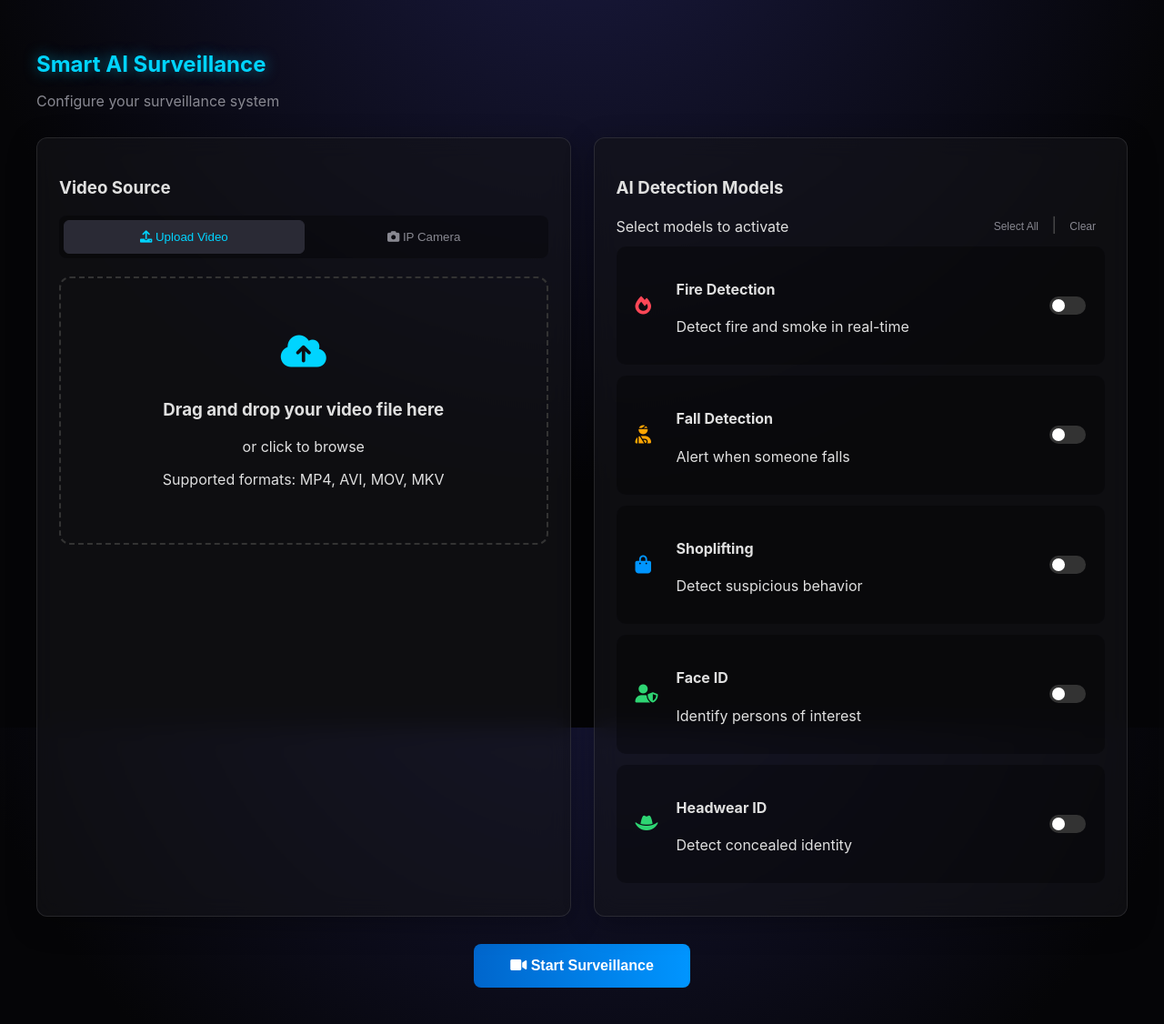
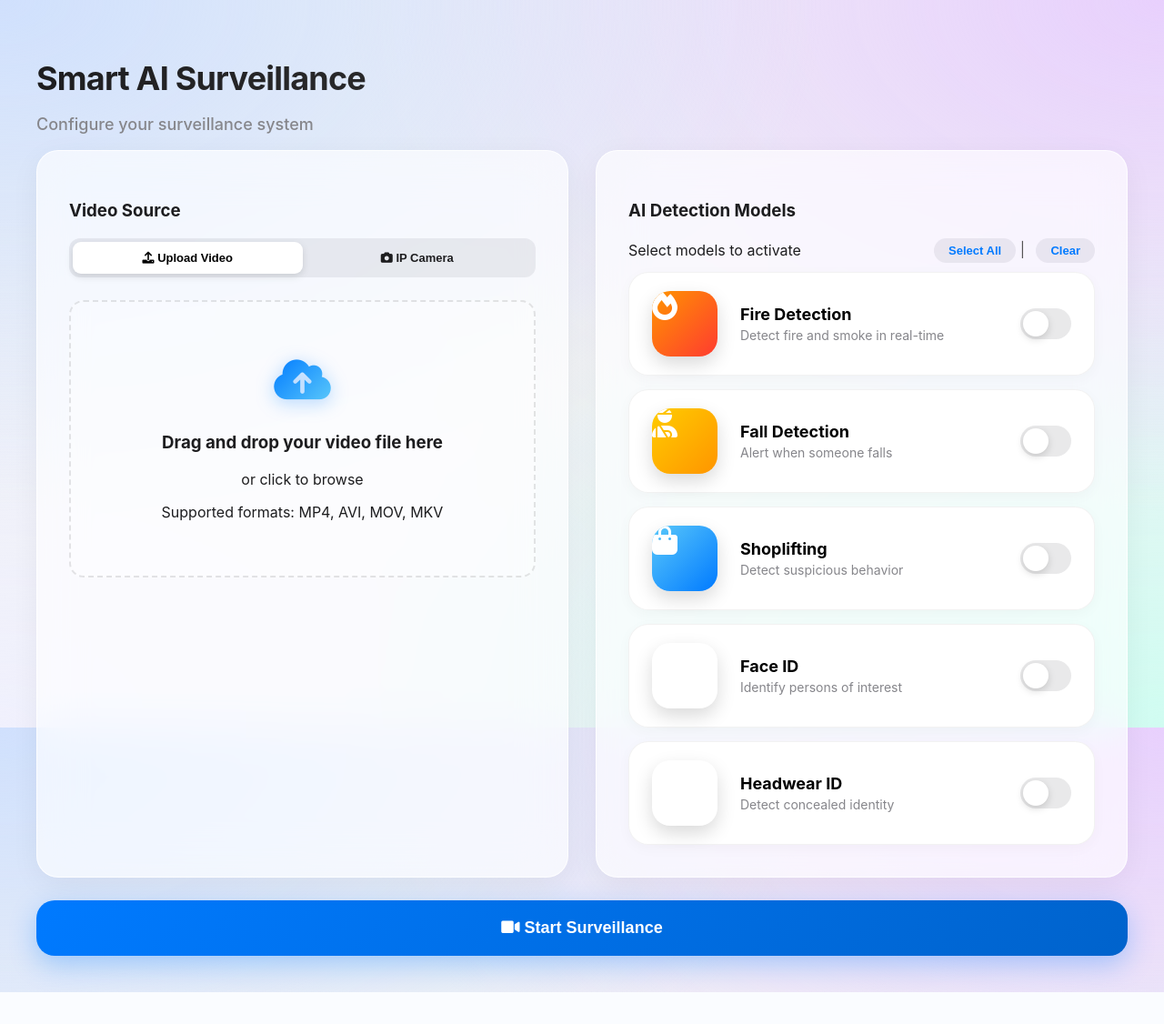
Before and after one commit to Lim1003/FYP_SurveillanceSystem, a Flask app: page / in a window 1280 px wide. Shown: the whole page at 91% size. After the commit the page ends 1091 px from the top, so only its background shows below. Run offline with Flask 3, Linux system fonts and the light colour scheme.

Commit message:
Add files via upload

```diff
--- a/static/css/style.css
+++ b/static/css/style.css
@@ -1,124 +1,272 @@
 :root {
-    --bg-deep: #050507;
-    /* [UPDATED] Stronger Tech Gradient */
-    --bg-gradient: radial-gradient(circle at 50% -20%, #1a1a40 0%, #050507 60%);
-    --panel-bg: rgba(20, 20, 25, 0.6);
-    --accent-blue: #0095ff;
-    --accent-cyan: #00d4ff;
-    --text-main: #e0e0e0;
-    --text-dim: #888891;
-    --critical: #ff4757;
-    --warning: #ffa502;
-    --border: #2a2a35;
-    --hover-glow: 0 0 15px rgba(0, 149, 255, 0.3);
-    --backdrop: blur(12px);
+    /* macOS Light Theme Palette */
+    --bg-base: #f0f2f5;
+    /* Liquid Mesh Gradient Background */
+    --bg-gradient: radial-gradient(at 0% 0%, rgba(200, 220, 255, 0.8) 0px, transparent 50%),
+                   radial-gradient(at 100% 0%, rgba(230, 200, 255, 0.8) 0px, transparent 50%),
+                   radial-gradient(at 100% 100%, rgba(200, 255, 240, 0.8) 0px, transparent 50%),
+                   radial-gradient(at 0% 100%, rgba(240, 240, 255, 0.8) 0px, transparent 50%);
+
+    /* Frosted Glass (White) */
+    --panel-bg: rgba(255, 255, 255, 0.65);
+    --glass-border: rgba(255, 255, 255, 0.8);
+    --glass-highlight: rgba(255, 255, 255, 0.9);
+
+    /* Typography */
+    --text-main: #1d1d1f;
+    --text-dim: #86868b;
+
+    /* System Accents */
+    --accent-primary: #007AFF;
+    --accent-glow: rgba(0, 122, 255, 0.3);
+    --critical: #FF3B30;
+    --warning: #FF9500;
+    --success: #34C759;
+
+    /* Properties */
+    --radius-l: 24px;
+    --radius-m: 16px;
+    --backdrop: blur(25px) saturate(120%);
+    --shadow-soft: 0 8px 32px rgba(0, 0, 0, 0.05);
+    --shadow-hover: 0 12px 40px rgba(0, 0, 0, 0.08);
 }
 
 body {
-    background: var(--bg-deep);
+    background-color: var(--bg-base);
     background-image: var(--bg-gradient);
-    background-attachment: fixed; /* Keep gradient fixed when scrolling */
+    background-attachment: fixed;
     background-size: cover;
     color: var(--text-main);
-    font-family: 'Inter', -apple-system, sans-serif;
+    font-family: -apple-system, BlinkMacSystemFont, "SF Pro Text", "Helvetica Neue", sans-serif;
     margin: 0;
     min-height: 100vh;
+    overflow-x: hidden;
 }
 
-.container { padding: 40px; }
+.container { max-width: 1400px; margin: 0 auto; padding: 40px; }
 
-h1 { font-size: 24px; color: var(--accent-cyan); margin-bottom: 5px; text-shadow: 0 0 15px rgba(0, 212, 255, 0.5); }
-.header-section { margin-bottom: 30px; }
-.header-section p { color: var(--text-dim); }
+h1 {
+    font-weight: 700; font-size: 36px; letter-spacing: -0.8px;
+    background: linear-gradient(135deg, #1d1d1f 0%, #434344 100%);
+    -webkit-background-clip: text; -webkit-text-fill-color: transparent;
+    margin-bottom: 5px;
+}
 
-/* Glassmorphism Panels */
+.header-section p { color: var(--text-dim); font-size: 18px; font-weight: 500; }
+
+/* --- GLASS PANELS --- */
 .glass-panel {
     background: var(--panel-bg);
-    border: 1px solid rgba(255, 255, 255, 0.1);
-    border-radius: 12px;
-    padding: 24px;
     backdrop-filter: var(--backdrop);
-    box-shadow: 0 8px 32px rgba(0, 0, 0, 0.3);
+    -webkit-backdrop-filter: var(--backdrop);
+    border: 1px solid var(--glass-border);
+    border-radius: var(--radius-l);
+    padding: 35px;
+    box-shadow: var(--shadow-soft);
+    transition: transform 0.3s ease, box-shadow 0.3s ease;
+}
+.glass-panel:hover { box-shadow: var(--shadow-hover); }
+
+.main-layout { display: grid; grid-template-columns: 1fr 1fr; gap: 30px; }
+
+/* --- TABS --- */
+.tabs {
+    background: rgba(118, 118, 128, 0.12);
+    padding: 4px; border-radius: 12px; display: flex; margin-bottom: 25px;
+}
+.tab-btn {
+    flex: 1; padding: 10px; border: none; background: transparent;
+    color: var(--text-main); font-weight: 600; font-size: 13px;
+    border-radius: 9px; cursor: pointer; transition: all 0.2s ease;
+}
+.tab-btn:hover { background: rgba(255,255,255,0.5); }
+.tab-btn.active { background: #FFFFFF; color: #000; box-shadow: 0 3px 8px rgba(0,0,0,0.12); }
+
+/* --- UPLOAD ZONE --- */
+.upload-zone {
+    border: 2px dashed rgba(0,0,0,0.1);
+    border-radius: var(--radius-m);
+    padding: 60px 20px;
+    text-align: center;
+    background: rgba(255,255,255,0.3);
+    transition: 0.3s;
+    position: relative;
+    cursor: pointer;
+}
+.upload-zone:hover { border-color: var(--accent-primary); background: rgba(255,255,255,0.6); }
+
+/* --- REMOVE FILE BUTTON --- */
+.remove-file-btn {
+    position: absolute; top: 15px; right: 15px;
+    background: #FF3B30; color: white; border: none;
+    border-radius: 50%; width: 28px; height: 28px;
+    cursor: pointer;
+    display: none;
+    align-items: center; justify-content: center;
+    box-shadow: 0 4px 10px rgba(255, 59, 48, 0.3);
+    transition: 0.2s;
+    z-index: 10;
+}
+.remove-file-btn:hover { transform: scale(1.1); }
+
+.upload-icon {
+    font-size: 50px;
+    background: linear-gradient(135deg, var(--accent-primary), #5AC8FA);
+    -webkit-background-clip: text; -webkit-text-fill-color: transparent;
+    margin-bottom: 15px;
+    filter: drop-shadow(0 4px 10px var(--accent-glow));
 }
 
-.main-layout { display: grid; grid-template-columns: 1fr 1fr; gap: 25px; }
-
-/* Tabs & Inputs */
-.tabs { display: flex; background: rgba(0,0,0,0.3); padding: 5px; border-radius: 8px; margin-bottom: 20px; }
-.tab-btn { flex: 1; padding: 10px; border: none; background: transparent; color: var(--text-dim); cursor: pointer; border-radius: 6px; transition: 0.3s; }
-.tab-btn:hover { color: white; background: rgba(255,255,255,0.05); }
-.tab-btn.active { background: #2a2a35; color: var(--accent-cyan); border: 1px solid var(--border); }
-
-.upload-zone { border: 2px dashed #333; border-radius: 12px; padding: 60px 20px; text-align: center; transition: 0.3s; position: relative; }
-.upload-zone:hover { border-color: var(--accent-blue); background: rgba(0, 149, 255, 0.05); }
-.upload-icon { font-size: 40px; color: var(--accent-cyan); margin-bottom: 15px; }
-
-.remove-file-btn {
-    position: absolute; top: 10px; right: 10px;
-    background: #ff4757; color: white; border: none;
-    border-radius: 50%; width: 25px; height: 25px;
-    cursor: pointer; display: none; align-items: center; justify-content: center;
+/* --- INPUTS & BUTTONS --- */
+.input-group label { font-size: 13px; color: var(--text-dim); margin-left: 5px; margin-bottom: 6px; display: block; font-weight: 600; }
+.rtsp-input {
+    width: 100%; box-sizing: border-box;
+    background: rgba(255,255,255,0.6);
+    border: 1px solid rgba(0,0,0,0.1);
+    border-radius: 14px;
+    padding: 16px;
+    color: var(--text-main);
+    font-size: 16px;
+    transition: 0.2s;
+}
+.rtsp-input:focus {
+    outline: none; background: #fff;
+    border-color: var(--accent-primary);
+    box-shadow: 0 0 0 4px rgba(0, 122, 255, 0.15);
 }
 
-/* Inputs */
-.input-group { display: flex; flex-direction: column; gap: 8px; margin-bottom: 20px; }
-.rtsp-input { background: rgba(0,0,0,0.5); border: 1px solid var(--border); padding: 12px; color: white; border-radius: 6px; width: 93%; }
-.rtsp-input:focus { border-color: var(--accent-cyan); outline: none; }
-.rtsp-input:disabled { background: rgba(46, 213, 115, 0.1); border-color: #2ed573; color: #2ed573; opacity: 1; }
+.control-link {
+    background: rgba(118, 118, 128, 0.12);
+    color: var(--accent-primary);
+    border: none;
+    padding: 6px 16px;
+    border-radius: 16px;
+    font-size: 13px;
+    font-weight: 600;
+    cursor: pointer;
+    transition: 0.2s;
+    margin-left: 8px;
+}
+.control-link:hover { background: rgba(0, 122, 255, 0.15); transform: translateY(-1px); }
 
-/* [NEW] Control Links (Cancel Webcam, Select All) */
-.control-link {
-    background: transparent; border: none; color: var(--text-dim);
-    font-size: 12px; cursor: pointer; padding: 5px 10px; border-radius: 4px; transition: 0.2s;
+/* --- FIXED CANCEL BUTTON --- */
+/* Enforce strict display rules to prevent it showing up early */
+#cancelWebcamBtn {
+    display: none;
 }
-.control-link:hover { color: white; background: rgba(255,255,255,0.1); }
-.cancel-webcam { color: #ff4757; margin-left: 10px; display: none; } /* Hidden by default */
+.cancel-webcam {
+    color: #FF3B30 !important;
+    background: rgba(255, 59, 48, 0.1) !important;
+}
+.cancel-webcam:hover { background: rgba(255, 59, 48, 0.2) !important; }
 
-/* Models */
-.model-row { display: flex; justify-content: space-between; align-items: center; background: rgba(0,0,0,0.3); margin-bottom: 12px; padding: 15px 20px; border-radius: 10px; border: 1px solid transparent; transition: 0.3s; cursor: pointer; }
-.model-row:hover { background: rgba(255,255,255,0.05); border-color: var(--accent-blue); transform: translateX(5px); }
-.model-info { display: flex; align-items: center; gap: 15px; }
-.model-icon { font-size: 20px; width: 30px; }
-.fire { color: #ff4757; } .fall { color: #ffa502; } .theft { color: #0095ff; } .face { color: #2ed573; }
+.back-link {
+    background: rgba(255,255,255,0.7); color: var(--accent-primary);
+    padding: 10px 20px; border-radius: 30px; border: 1px solid rgba(0,0,0,0.05);
+    font-weight: 600; cursor: pointer; margin-bottom: 20px; display: inline-flex; align-items: center; gap: 8px;
+}
 
-.switch { position: relative; width: 40px; height: 20px; }
+/* --- IMPROVED MODEL ICONS --- */
+.model-list { display: flex; flex-direction: column; gap: 15px; }
+
+.model-row {
+    display: flex; justify-content: space-between; align-items: center;
+    background: #FFFFFF; padding: 20px 25px;
+    border-radius: 22px; border: 1px solid rgba(0,0,0,0.05);
+    box-shadow: 0 4px 15px rgba(0,0,0,0.03); transition: 0.3s;
+}
+.model-row:hover { transform: scale(1.02); box-shadow: 0 10px 25px rgba(0,0,0,0.08); }
+
+.model-info { display: flex; align-items: center; gap: 25px; }
+
+/* FIX: Better fit for the icon inside the box */
+.model-icon {
+    width: 72px;
+    height: 72px;
+    border-radius: 20px;
+    display: flex;
+    align-items: center;
+    justify-content: center; /* Ensures the icon is perfectly centered */
+    font-size: 32px; /* Reduced from 40px to allow breathing room */
+    color: #fff;
+    box-shadow: 0 8px 20px rgba(0,0,0,0.15);
+    flex-shrink: 0;
+    overflow: hidden; /* Prevents overflow if something goes wrong */
+}
+
+.model-icon.fire { background: linear-gradient(135deg, #FF9500, #FF3B30); }
+.model-icon.fall { background: linear-gradient(135deg, #FFCC00, #FF9500); }
+.model-icon.theft { background: linear-gradient(135deg, #5AC8FA, #007AFF); }
+
+.model-info h4 { margin: 0; font-size: 18px; font-weight: 700; color: #000; }
+.model-info p { margin: 4px 0 0; font-size: 14px; color: var(--text-dim); }
+
+/* --- SWITCH --- */
+.switch { position: relative; width: 56px; height: 34px; }
 .switch input { opacity: 0; width: 0; height: 0; }
-.slider { position: absolute; cursor: pointer; top: 0; left: 0; right: 0; bottom: 0; background-color: #333; transition: .4s; border-radius: 20px; }
-.slider:before { position: absolute; content: ""; height: 14px; width: 14px; left: 3px; bottom: 3px; background-color: white; transition: .4s; border-radius: 50%; }
-input:checked + .slider { background-color: var(--accent-blue); }
-input:checked + .slider:before { transform: translateX(20px); }
+.slider {
+    position: absolute; cursor: pointer; top: 0; left: 0; right: 0; bottom: 0;
+    background-color: #e9e9ea; transition: .4s; border-radius: 34px;
+}
+.slider:before {
+    position: absolute; content: ""; height: 28px; width: 28px;
+    left: 3px; bottom: 3px; background-color: white; transition: .4s;
+    border-radius: 50%; box-shadow: 0 3px 8px rgba(0,0,0,0.15);
+}
+input:checked + .slider { background-color: var(--success); }
+input:checked + .slider:before { transform: translateX(22px); }
 
-/* Start Button */
-.footer-action { margin-top: 30px; text-align: center; }
-.start-btn { background: linear-gradient(90deg, #0066cc, #0095ff); color: white; border: none; padding: 15px 40px; border-radius: 8px; font-weight: 600; cursor: pointer; font-size: 16px; transition: 0.3s; }
-.start-btn:hover { transform: translateY(-2px); box-shadow: 0 0 25px rgba(0, 149, 255, 0.4); }
+/* --- START BUTTON --- */
+.start-btn {
+    background: linear-gradient(135deg, #007AFF, #0063CC);
+    color: white; width: 100%; padding: 20px;
+    border-radius: 20px; font-size: 18px; font-weight: 700;
+    border: none; cursor: pointer; transition: 0.3s; margin-top: 25px;
+    box-shadow: 0 10px 30px rgba(0, 122, 255, 0.3);
+}
+.start-btn:hover { transform: scale(1.02); box-shadow: 0 15px 40px rgba(0, 122, 255, 0.4); }
 
-/* Dashboard */
-.dashboard-main { display: grid; grid-template-columns: 1fr 350px; gap: 20px; }
-.stats-bar { display: flex; gap: 15px; margin-bottom: 20px; }
-.stat-card { flex: 1; background: var(--panel-bg); padding: 20px; border-radius: 10px; display: flex; align-items: center; gap: 15px; border: 1px solid var(--border); }
-.stat-card strong { font-size: 20px; color: var(--accent-cyan); }
-
-/* [UPDATED] Video Wrapper Limit */
-.video-container { display: flex; flex-direction: column; align-items: center; }
+/* --- DASHBOARD & ALERTS --- */
+.dashboard-main { display: grid; grid-template-columns: 1fr 380px; gap: 30px; }
 .video-wrapper {
-    position: relative; background: #000; border-radius: 12px; overflow: hidden; border: 1px solid var(--border);
-    width: 100%;
-    /* Limit height to prevent fullscreen explosion */
-    max-height: 75vh;
+    background: #000; border-radius: 24px; overflow: hidden;
+    position: relative; box-shadow: 0 25px 60px rgba(0,0,0,0.15);
     aspect-ratio: 16/9;
 }
+.overlay-tag {
+    position: absolute; top: 20px; left: 20px;
+    background: rgba(255,255,255,0.8); backdrop-filter: blur(10px);
+    color: #000; padding: 6px 14px; border-radius: 12px;
+    font-weight: 700; font-size: 12px;
+}
+.alert-panel {
+    background: var(--panel-bg); backdrop-filter: var(--backdrop);
+    border-radius: 24px; padding: 24px; border: 1px solid var(--glass-border);
+    max-height: 80vh; display: flex; flex-direction: column;
+}
+.alert-list {
+    overflow-y: auto; max-height: 60vh; padding-right: 5px;
+}
+/* Scrollbar styling for alert list */
+.alert-list::-webkit-scrollbar { width: 6px; }
+.alert-list::-webkit-scrollbar-thumb { background: rgba(0,0,0,0.2); border-radius: 3px; }
 
-.alert-card { display: flex; align-items: center; gap: 10px; background: rgba(255,255,255,0.03); padding: 10px; border-radius: 8px; margin-bottom: 10px; border-left: 4px solid #333; transition: 0.2s; cursor: pointer; }
-.alert-card:hover { background: rgba(255,255,255,0.08); }
+.alert-card {
+    display: flex; align-items: center; gap: 15px;
+    background: #FFFFFF; padding: 15px;
+    border-radius: 18px; margin-bottom: 12px;
+    box-shadow: 0 4px 12px rgba(0,0,0,0.03); transition: 0.2s;
+    border-left: 5px solid #ccc;
+    cursor: pointer;
+}
+.alert-card:hover { transform: scale(1.02); box-shadow: 0 8px 20px rgba(0,0,0,0.06); }
 .alert-card.critical { border-left-color: var(--critical); }
 .alert-card.warning { border-left-color: var(--warning); }
-.alert-thumb { width: 50px; height: 35px; background: #333; border-radius: 4px; }
+.alert-thumb { width: 50px; height: 50px; background: #eee; border-radius: 12px; flex-shrink: 0; }
+.alert-details { flex: 1; }
+.alert-details p { color: #000; margin: 0; font-weight: 600; }
+.alert-details .time { font-size: 12px; color: var(--text-dim); }
 
-.back-link { background: rgba(255, 255, 255, 0.05); border: 1px solid var(--border); color: white; padding: 8px 15px; border-radius: 20px; cursor: pointer; display: flex; align-items: center; gap: 8px; transition: 0.3s; margin-bottom: 15px; width: fit-content; }
-.back-link:hover { background: var(--accent-blue); border-color: var(--accent-blue); box-shadow: var(--hover-glow); }
-
-.modal { display: none; position: fixed; z-index: 1000; left: 0; top: 0; width: 100%; height: 100%; overflow: auto; background-color: rgba(0,0,0,0.9); backdrop-filter: blur(5px); }
-.modal-content { margin: auto; display: block; width: 80%; max-width: 900px; max-height: 90vh; object-fit: contain; border-radius: 8px; box-shadow: 0 0 50px rgba(0,0,0,0.5); position: relative; top: 50%; transform: translateY(-50%); }
-.close-modal { position: absolute; top: 20px; right: 35px; color: #f1f1f1; font-size: 40px; font-weight: bold; cursor: pointer; transition: 0.3s; }
-.close-modal:hover { color: var(--accent-cyan); }
+.modal { display: none; position: fixed; z-index: 100; left: 0; top: 0; width: 100%; height: 100%; overflow: auto; background-color: rgba(0,0,0,0.9); }
+.modal-content { margin: auto; display: block; width: 80%; max-width: 900px; border-radius: 24px; box-shadow: 0 20px 80px rgba(0,0,0,0.3); margin-top: 5%; }
+.close-modal { color: #fff; font-size: 50px; top: 30px; right: 40px; position: absolute; cursor: pointer;}
```
